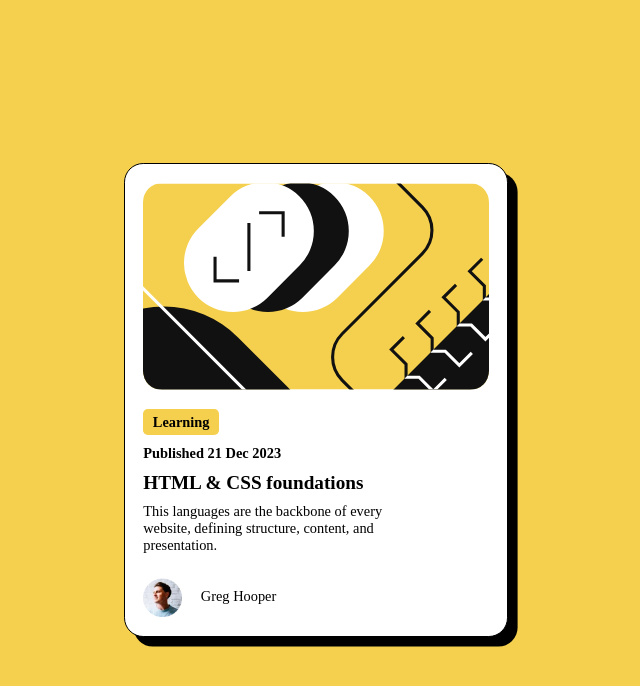
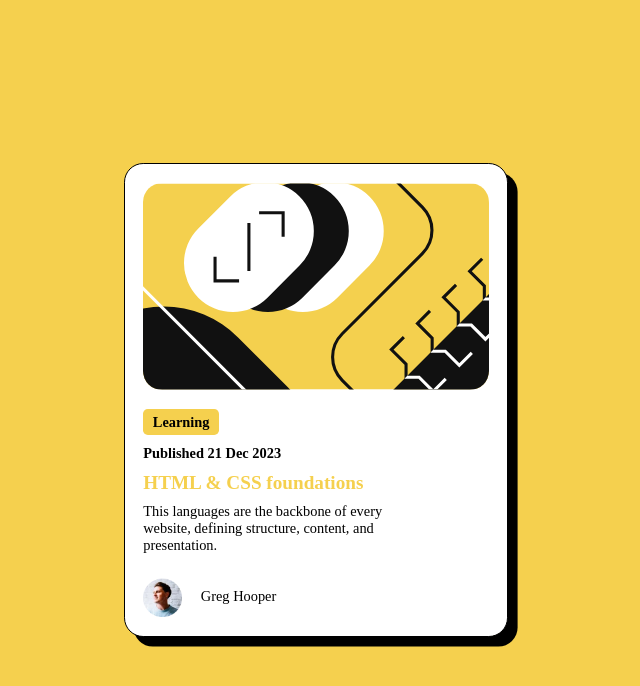
Before and after one commit to Minagamingotaku52/blog-preview-card-main, a plain HTML site: page index.html in a window 1280 px wide. In both pictures the pointer is over the element "HTML & CSS foundations". Shown: the whole page, without its empty margins (324-964 px from the left). Drawn offline with Linux system fonts and the light colour scheme.

Commit message:
Update style.css

```diff
--- a/assets/Styles/style.css
+++ b/assets/Styles/style.css
@@ -59,3 +59,7 @@ p{
     display: flex;
     column-gap: 2rem;
 }
+.title:hover{
+    color: #f5d04e;
+    transition: .3s ease-in-out;
+}
```
